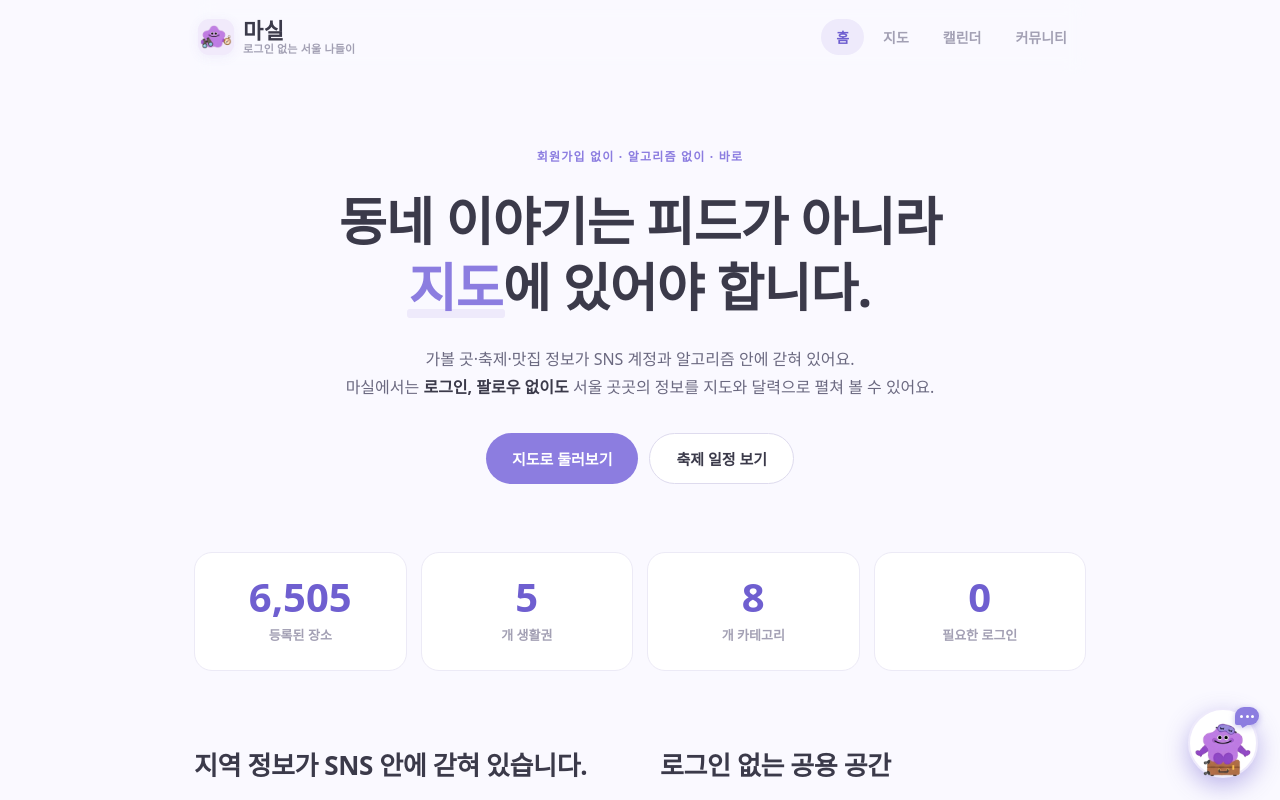
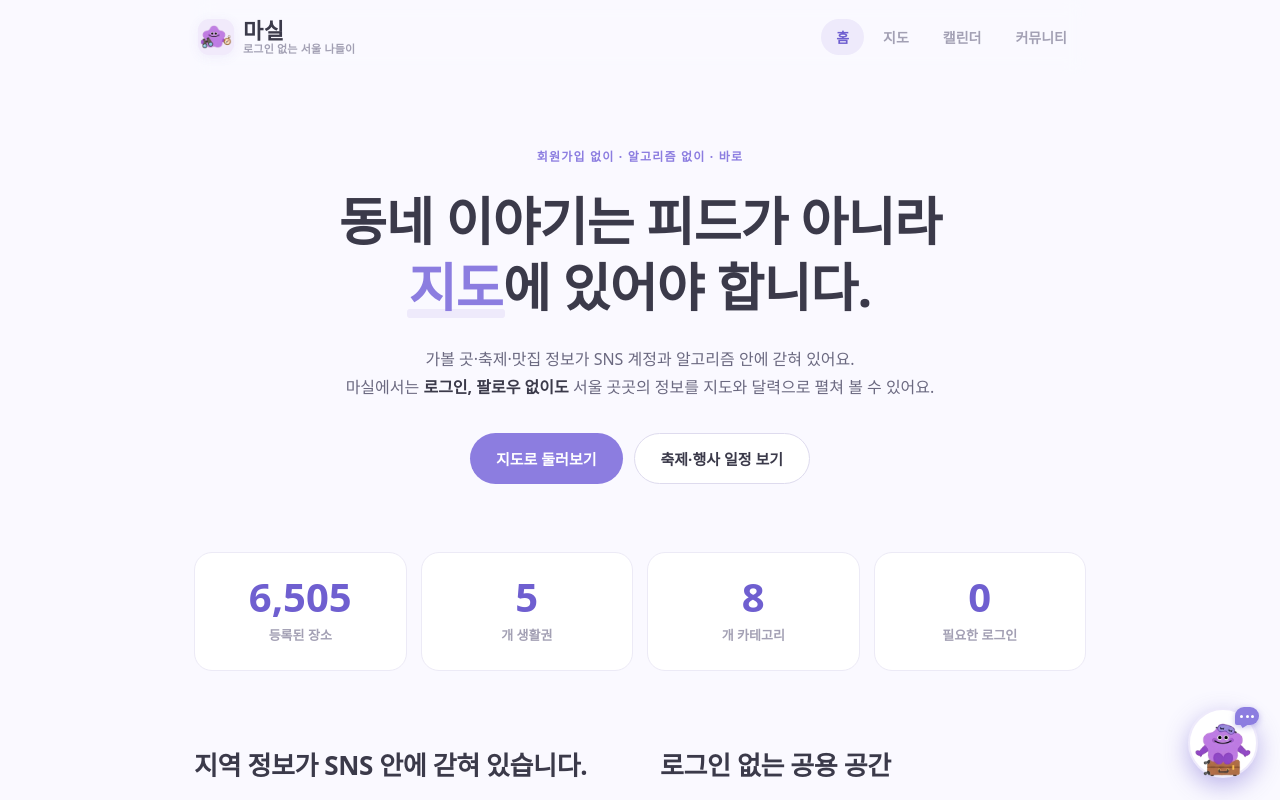
Before and after one commit to susiejaneiris/masil, a Vue app: page / in a window 1280 px wide. Shown: the top 800 px of the page. Built offline with nearby package versions, Linux system fonts and the light colour scheme; a web font is replaced by a local one.

Commit message:
오탈자 수정

```diff
--- a/src/App.vue
+++ b/src/App.vue
@@ -26,7 +26,7 @@
            <span class="ln">마실에서는 <b>로그인, 팔로우 없이도</b> 서울 곳곳의 정보를 지도와 달력으로 펼쳐 볼 수 있어요.</span></p>
         <div class="cta">
           <button class="btn btn-solid" @click="go('map')">지도로 둘러보기</button>
-          <button class="btn btn-ghost" @click="go('cal')">축제 일정 보기</button>
+          <button class="btn btn-ghost" @click="go('cal')">축제·행사 일정 보기</button>
         </div>
       </section>
 
```
